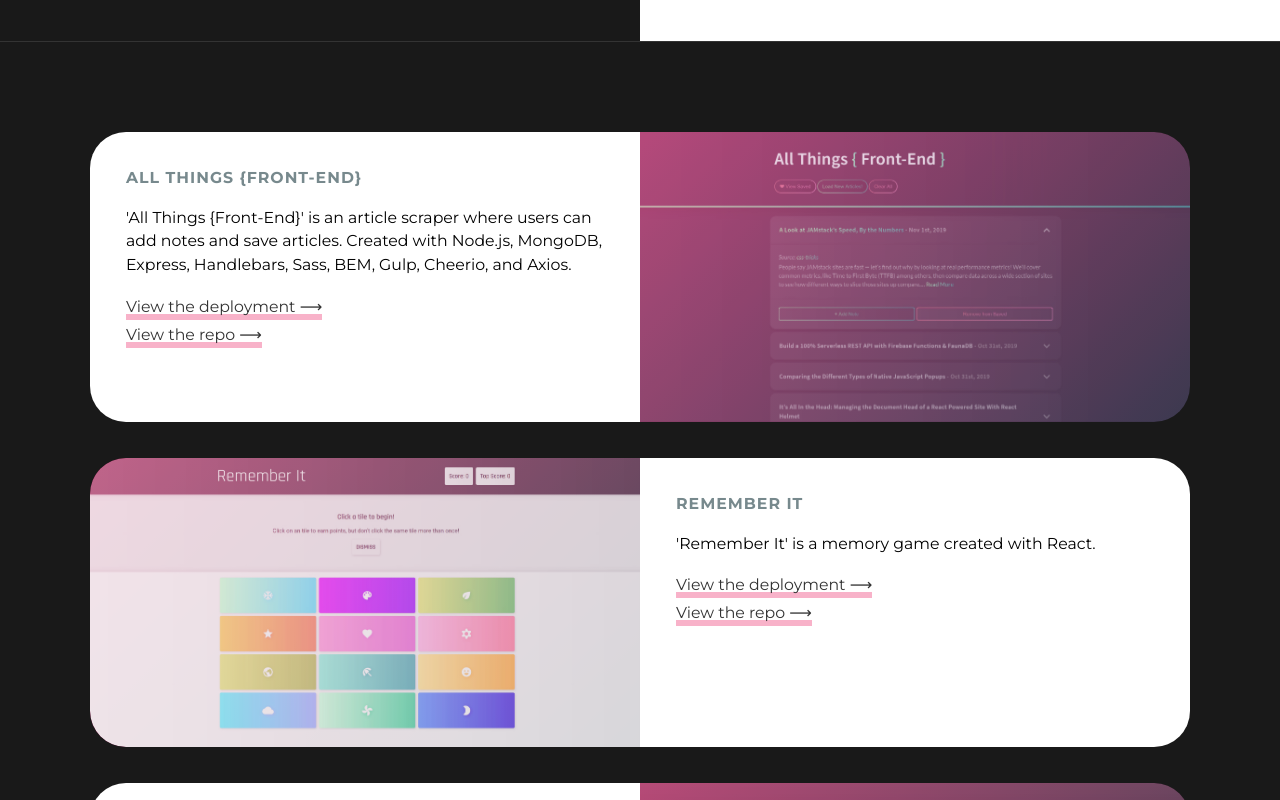
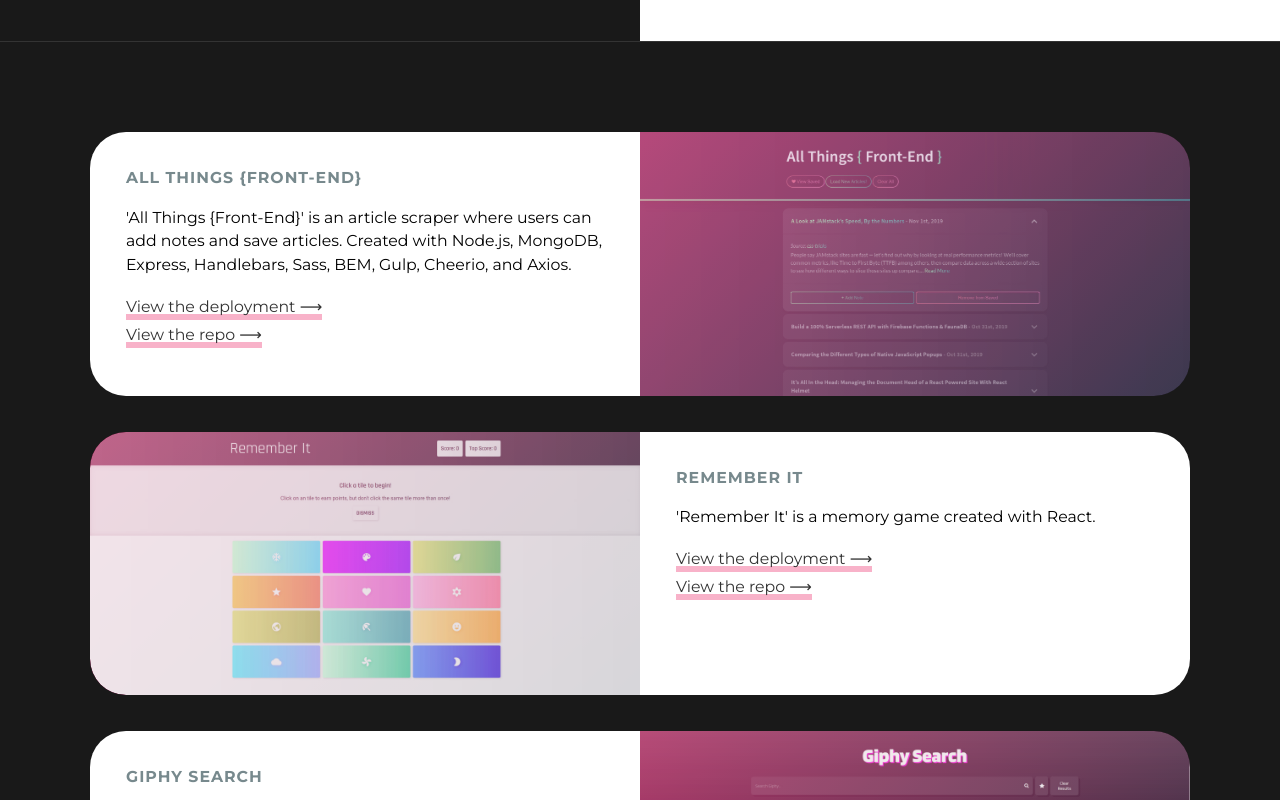
Before and after one commit to acarlie/acarlie.github.io, a React (Create React App) app: page / in a window 1280 px wide. Shown: the part 1560-2360 px from the top of the page. Built offline with nearby package versions, Linux system fonts and the light colour scheme.

Commit message:
test(mix-blend-mode): testing mix-blend-mode fix

```diff
--- a/src/components/Portfolio/PortfolioItem.module.scss
+++ b/src/components/Portfolio/PortfolioItem.module.scss
@@ -54,8 +54,24 @@
     background: linear-gradient(-45deg, #2d2b3d, #ad3466);
 }
 
+.even {
+    .img {
+
+        border-radius: 0 2rem 2rem 0;
+    }
+}
+
+.odd {
+    .img {
+        border-radius: 2rem 0 0 2rem;
+    }
+}
+
 .img {
+    overflow: hidden;
     mix-blend-mode: screen;
+    transform: translate3d(0, 0, 0);
+    // will-change: opacity;
     opacity: 90%;
     width: 110%;
 }
```
